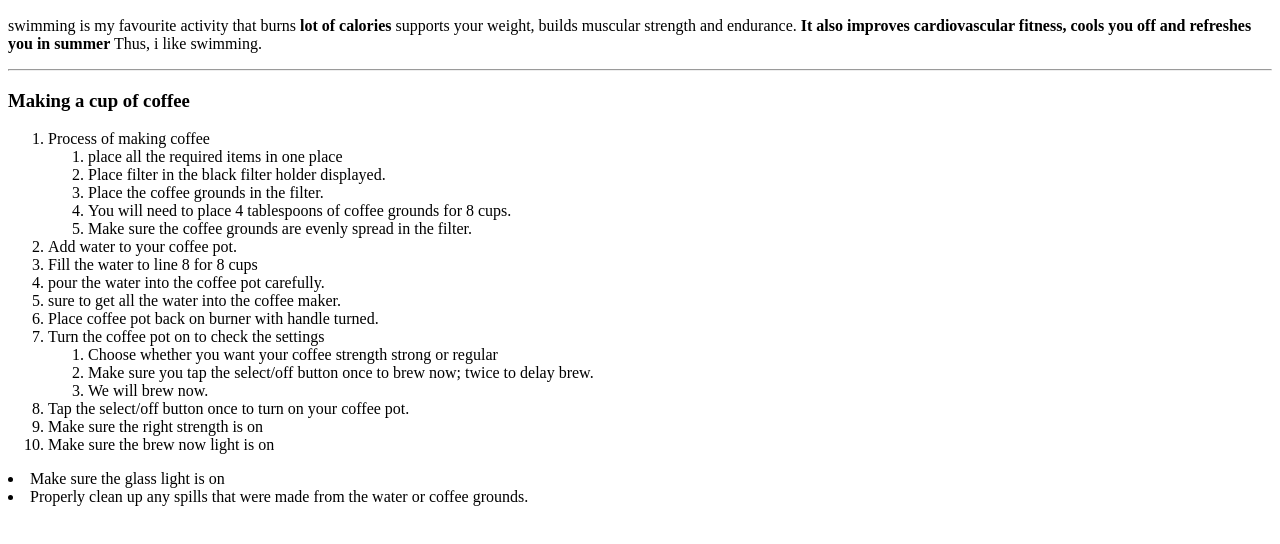
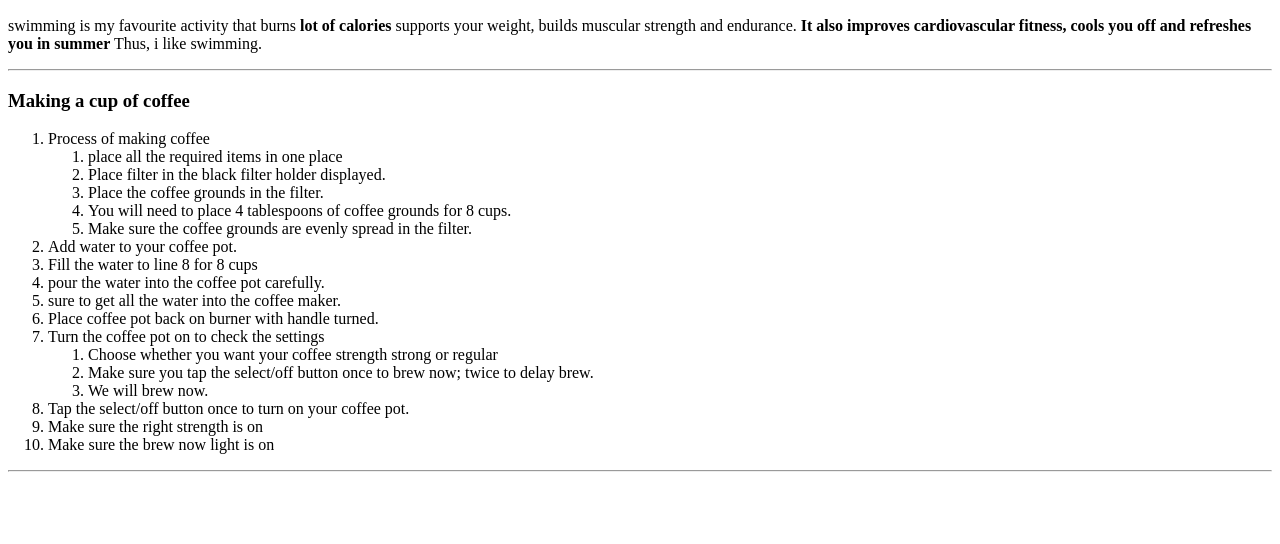
Before and after one commit to 44-563-Web-Apps-S21/webapps-s21-assignment-3-pruthvi5555, a plain HTML site: page index.html in a window 1280 px wide. Shown: the part 110-654 px from the top of the page. Drawn offline with Linux system fonts and the light colour scheme.

Commit message:
finalcoffee

```diff
--- a/index.html
+++ b/index.html
@@ -39,10 +39,12 @@
         <li>Make sure the right strength is on</li>
         <li>Make sure the brew now light is on</li>
         </ol>
-        <li>Make sure the glass light is on</li>
-        <li>Properly clean up any spills that were made from the water or coffee
-        grounds.</li>
+
     </ol>
+
+    <hr>
+
+
 </body>
 
 
```
